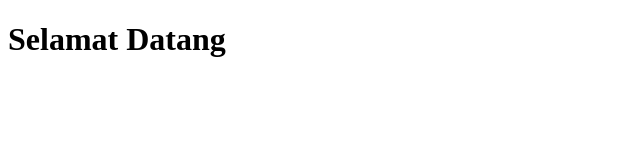
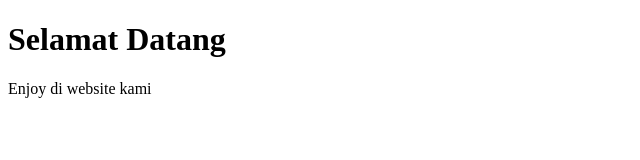
Before and after one commit to AIhsanudn/TUGAS-PRAKTIKUM-SECTION-2, a plain HTML site: page index.html in a window 1280 px wide. Shown: the whole page, without its empty margins (0-640 px from the left). Drawn offline with Linux system fonts and the light colour scheme.

Commit message:
tag p index.html

```diff
--- a/index.html
+++ b/index.html
@@ -8,5 +8,6 @@
 </head>
 <body>
     <h1>Selamat Datang</h1>
+    <p>Enjoy di website kami</p>
 </body>
 </html>
```
